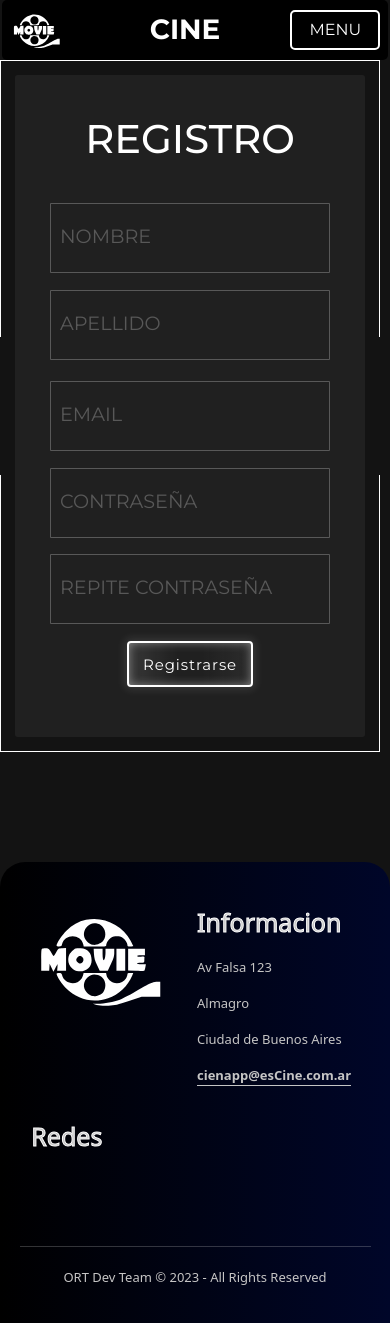
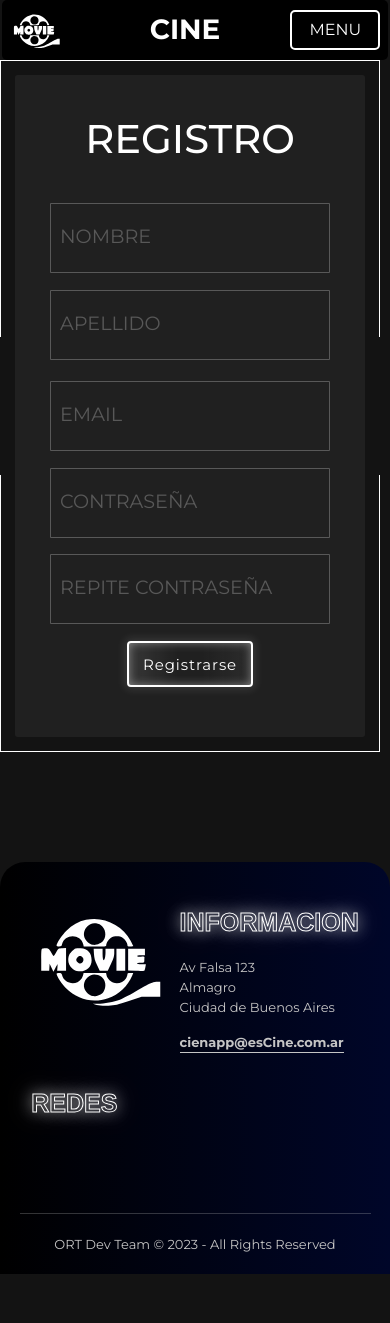
Before and after one commit to Igna-99/Es-Cine-Front, a Vue app: page /registro in a window 390 px wide. After the commit the page ends 1274 px from the top, so only its background shows below. Built offline with nearby package versions, Linux system fonts and the light colour scheme; some icons are missing.

Commit message:
Update Styles

```diff
--- a/src/assets/main.css
+++ b/src/assets/main.css
@@ -1,22 +1,29 @@
 * {
-    box-sizing: border-box;
     margin: 0;
     padding: 0;
+    box-sizing: border-box;
 }
 
 body {
     /* border: 5px solid #0080ff; */
+    /* background-color: #131313; */
     background-color: #131313;
     overflow-x: hidden;
+    font-family: "Montserrat", sans-serif;
 
 }
 
 #app {
     /* border: 5px solid #00ff00; */
-    width: 85%;
     margin: 0 auto;
     overflow-x: hidden;
-    height: auto;
+    margin: 0;
+    padding: 0;
+    box-sizing: border-box;
+}
+
+p {
+    margin: 0;
 }
 
 /* Containers */
@@ -251,10 +258,36 @@ body {
     cursor: pointer;
 }
 
+/* Texto Estilo cartel de Neon */
+
+.neon-text-container {
+    display: flex;
+    align-items: center;
+    justify-content: center;
+}
+
+.neon-text {
+    margin: 0px;
+    font-family: "Poppins", sans-serif;
+    font-weight: bold;
+    text-transform: uppercase;
+    color: transparent;
+    user-select: none;
+
+    text-shadow: 0px 0px 15px rgba(254, 254, 254, 0.6),
+        0px 0px 35px rgba(254, 254, 254, 0.2);
+    transition: 0.3s linear;
+    animation: shadow-animation 4s ease infinite;
+    -webkit-text-stroke: 2px white;
+}
+
+.neon-text:hover {
+    text-shadow: 0px 0px 15px rgba(254, 254, 254, 0.7),
+        0px 0px 35px rgba(254, 254, 254, 0.5);
+}
+
+
 @media screen and (max-width:1000px) {
-    #app {
-        width: 100%;
-    }
 
     .tamaño_xs {
         width: 60%;
@@ -314,3 +347,134 @@ body {
         letter-spacing: 0.2em;
     }
 }
+
+@media (max-width: 450px) {
+    .neon-text {
+      font-size: 2.5rem;
+    }
+
+    @keyframes shadow-animation {
+      0% {
+        text-shadow: 0px 0px 15px rgba(254, 254, 254, 0.4);
+      }
+
+      50% {
+        text-shadow: 0px 0px 15px rgba(254, 254, 254, 0.7),
+          0px 0px 35px rgba(254, 254, 254, 0.4);
+      }
+
+      100% {
+        text-shadow: 0px 0px 15px rgba(254, 254, 254, 0.4);
+      }
+    }
+  }
+
+
+
+:root {
+    --swiper-navigation-size: 44px;
+
+}
+
+.swiper-button-prev,
+.swiper-button-next {
+    position: absolute;
+    padding: 30px;
+    border-radius: 25px;
+    top: var(--swiper-navigation-top-offset, 50%);
+    width: calc(var(--swiper-navigation-size) / 44 * 27);
+    height: var(--swiper-navigation-size);
+    margin-top: calc(0px - (var(--swiper-navigation-size) / 2));
+    z-index: 10;
+    cursor: pointer;
+    display: flex;
+    align-items: center;
+    justify-content: center;
+    color: white;
+    background-color: rgba(255, 255, 255, 0.258);
+
+}
+
+.swiper-button-prev:hover,
+.swiper-button-next:hover {
+    background-color: rgba(255, 255, 255, 0.258);
+
+}
+
+.swiper-button-prev.swiper-button-disabled,
+.swiper-button-next.swiper-button-disabled {
+    opacity: 0.35;
+    cursor: auto;
+    pointer-events: none;
+}
+
+.swiper-button-prev.swiper-button-hidden,
+.swiper-button-next.swiper-button-hidden {
+    opacity: 0;
+    cursor: auto;
+    pointer-events: none;
+}
+
+.swiper-navigation-disabled .swiper-button-prev,
+.swiper-navigation-disabled .swiper-button-next {
+    display: none !important;
+}
+
+.swiper-button-prev svg,
+.swiper-button-next svg {
+    width: 100%;
+    height: 100%;
+    object-fit: contain;
+    transform-origin: center;
+}
+
+.swiper-rtl .swiper-button-prev svg,
+.swiper-rtl .swiper-button-next svg {
+    transform: rotate(180deg);
+}
+
+.swiper-button-prev,
+.swiper-rtl .swiper-button-next {
+    left: var(--swiper-navigation-sides-offset, 10px);
+    right: auto;
+}
+
+.swiper-button-next,
+.swiper-rtl .swiper-button-prev {
+    right: var(--swiper-navigation-sides-offset, 10px);
+    left: auto;
+}
+
+.swiper-button-lock {
+    display: none;
+}
+
+/* Navigation font start */
+.swiper-button-prev:after,
+.swiper-button-next:after {
+    font-family: swiper-icons;
+    font-weight: 900;
+    font-size: 1.2rem;
+    text-transform: none !important;
+    letter-spacing: 0;
+    font-variant: unset;
+    line-height: 2;
+}
+
+.swiper-button-prev:after,
+.swiper-rtl .swiper-button-next:after {
+    content: 'prev';
+}
+
+.swiper-button-next,
+.swiper-rtl .swiper-button-prev {
+    right: var(--swiper-navigation-sides-offset, 10px);
+    left: auto;
+}
+
+.swiper-button-next:after,
+.swiper-rtl .swiper-button-prev:after {
+    content: 'next';
+}
+
+/* Navigation font end */
```
